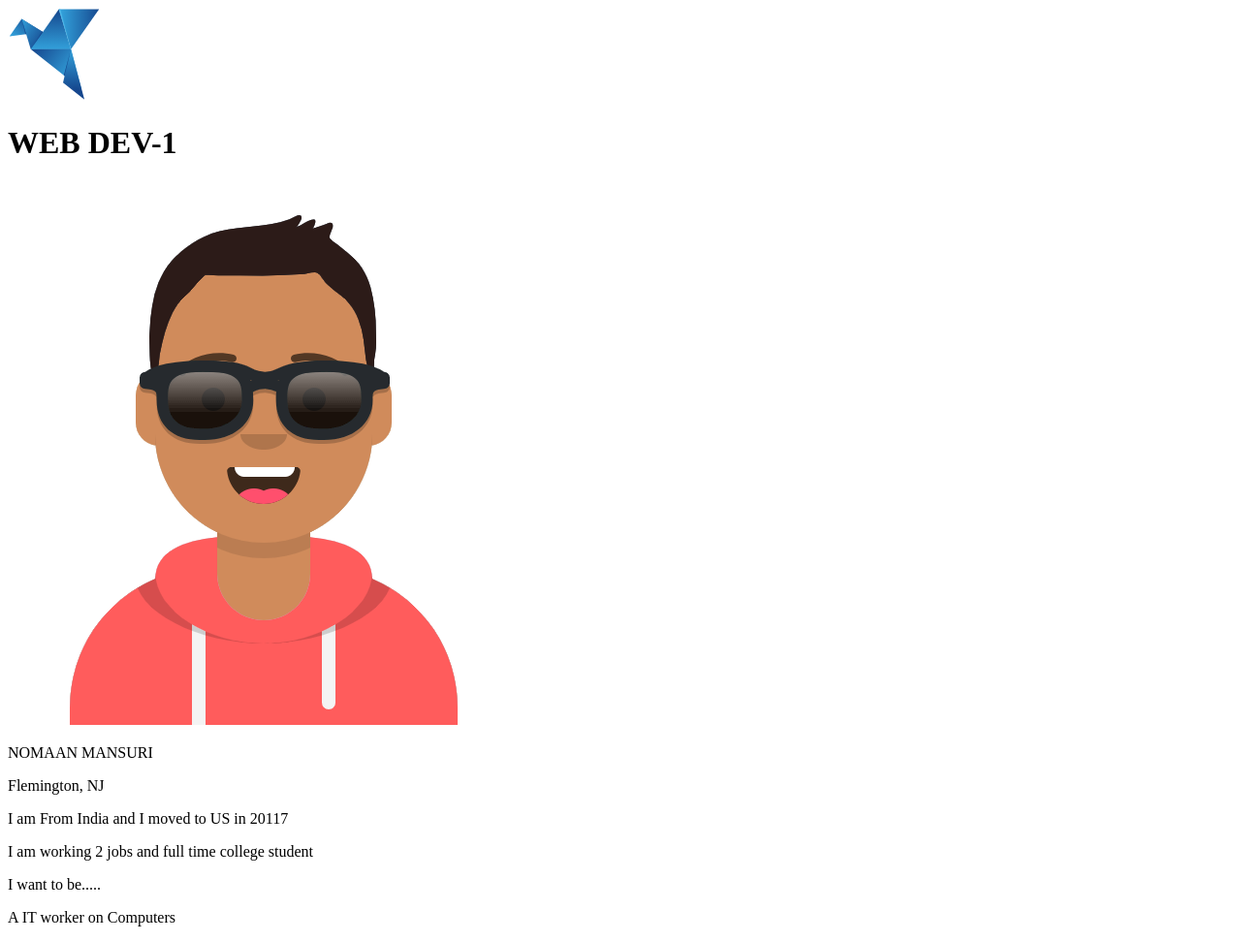
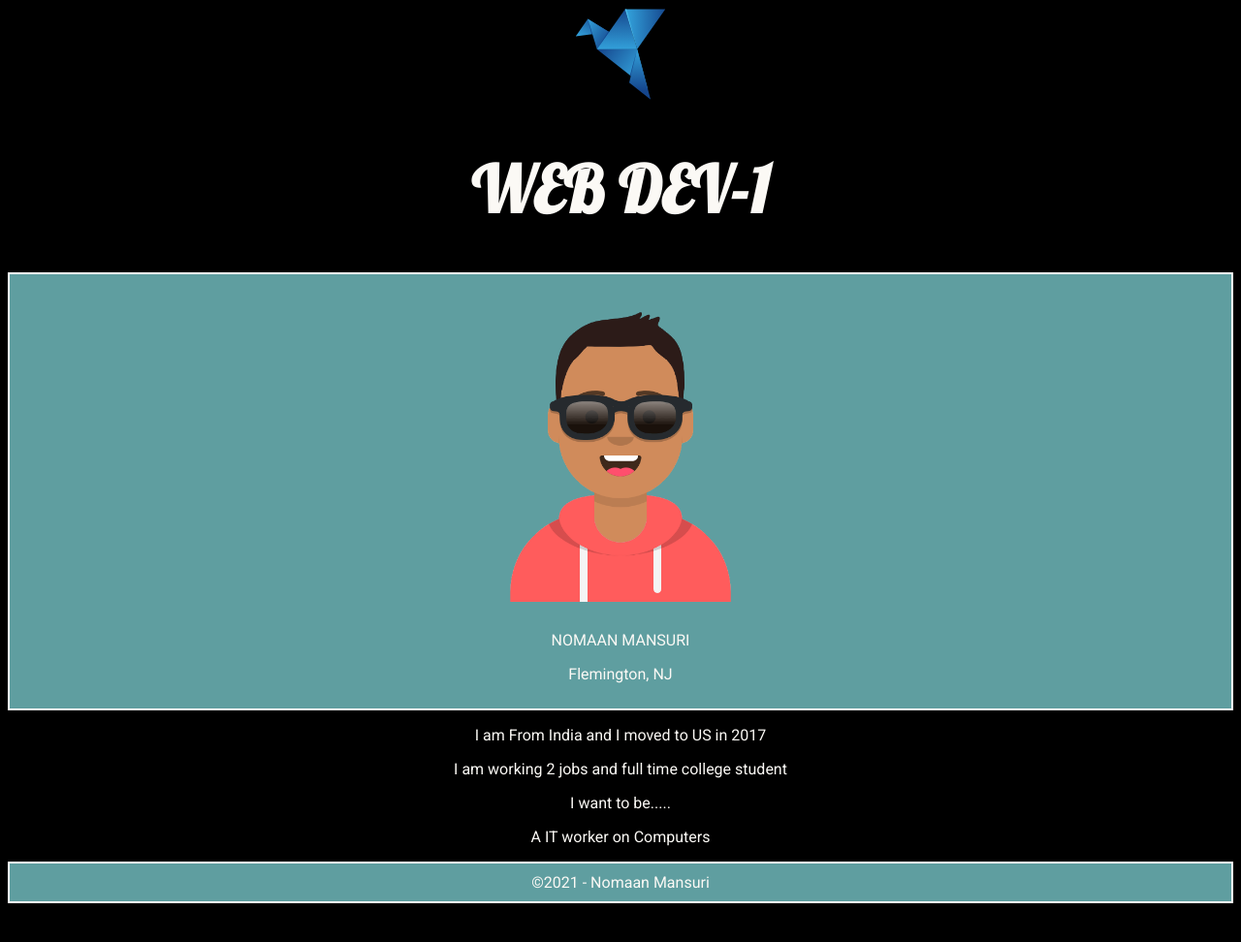
Before and after one commit to RVCC-IDMX/about-me-NomaanmansuriWB2, a plain HTML site: page index.html in a window 1280 px wide. Shown: the whole page at 97% size. After the commit the page ends 940 px from the top, so only its background shows below. Drawn offline with Linux system fonts and the light colour scheme.

Commit message:
Adding Some Style

```diff
--- /dev/null
+++ b/css/style.css
@@ -0,0 +1,29 @@
+body{
+    font-family: Roboto;
+    background-color: rgb(0, 0, 0);
+    color: rgb(251, 249, 245);
+
+}
+h1,h2,h3,h4,h5,h6{
+    font-family: Lobster;
+    font-size: 50pt;
+}
+
+header{
+    text-align: center;
+}
+
+#hero,footer{
+    text-align: center;
+    background-color: cadetblue;
+    text-align: center;
+    border:2px solid white;
+    padding:10px;
+}
+#hero img{
+    width: 300px;
+    padding: 10px;
+}
+#bio{
+    text-align: center;
+}
--- a/index.html
+++ b/index.html
@@ -5,6 +5,10 @@
     <meta http-equiv="X-UA-Compatible" content="IE=edge">
     <meta name="viewport" content="width=device-width, initial-scale=1.0">
     <title>ABOUT ME</title>
+    <link rel="preconnect" href="https://fonts.googleapis.com">
+<link rel="preconnect" href="https://fonts.gstatic.com" crossorigin>
+<link href="https://fonts.googleapis.com/css2?family=Lobster&family=Roboto&display=swap" rel="stylesheet">
+<link href="css/style.css" rel="stylesheet">
 </head>
 <body>
     <!--the body element contains all content to a visitor  -->
@@ -17,7 +21,7 @@
     <main>
         <!--The main envalops important page contant-->
 
-        <section>
+        <section id="hero">
             <img src="img/avataaars (1).png" alt="My red hudi photo">
 
             <div>
@@ -26,10 +30,10 @@
             </div>
             <!--The first section ends heir-->
         </section>
-        <section>
+        <section id="bio">
             <!---second section strated bio section-->
             <div>
-                <p>I am From India and I moved to US in 20117</p>
+                <p>I am From India and I moved to US in 2017</p>
                 <P>I am working 2 jobs and full time college student</P>
                 <p>I want to be.....</p>
                 <p> A IT worker on Computers</p>
@@ -38,5 +42,10 @@
         </section>
 
     </main>
+    <footer>
+
+        ©2021 - Nomaan Mansuri
+
+    </footer>
 </body>
 </html>
```
